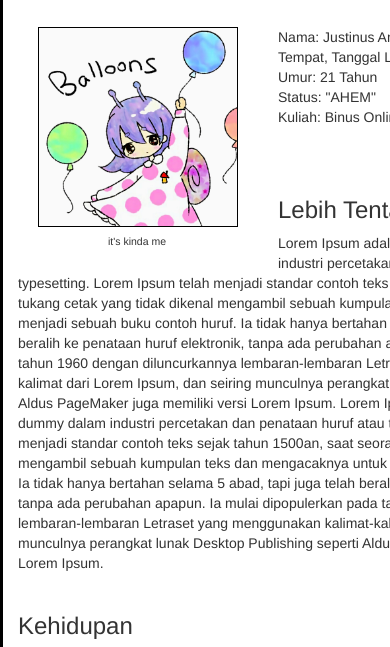
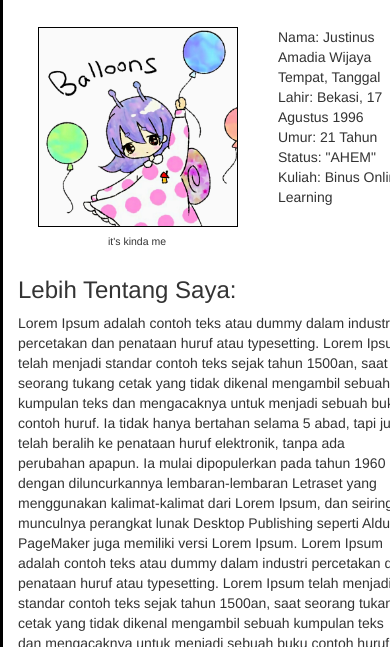
Before and after one commit to justinusamwijaya/myprofile, a plain HTML site: page index.html in a window 390 px wide. Shown: the part 164-811 px from the top of the page. Drawn offline with nearby package versions, Linux system fonts and the light colour scheme.

Commit message:
lajfsdlsajf

```diff
--- a/index.html
+++ b/index.html
@@ -125,7 +125,7 @@ nav.fill ul li a:hover:after {
 
 
                 <!-- konten -->
-            <div class="col-xs-9" style="border-left: 3px solid black;">
+            <div class="col-xs-6 col-md-9" style="border-left: 3px solid black;">
                 <div style="padding-left:15px;width:600px;background-color:black;color:white;font-size:50px;margin-bottom:50px;">Welcome! </div>
                 <div id="TentangSaya">
                     <h1>Tentang Saya</h1>
```
